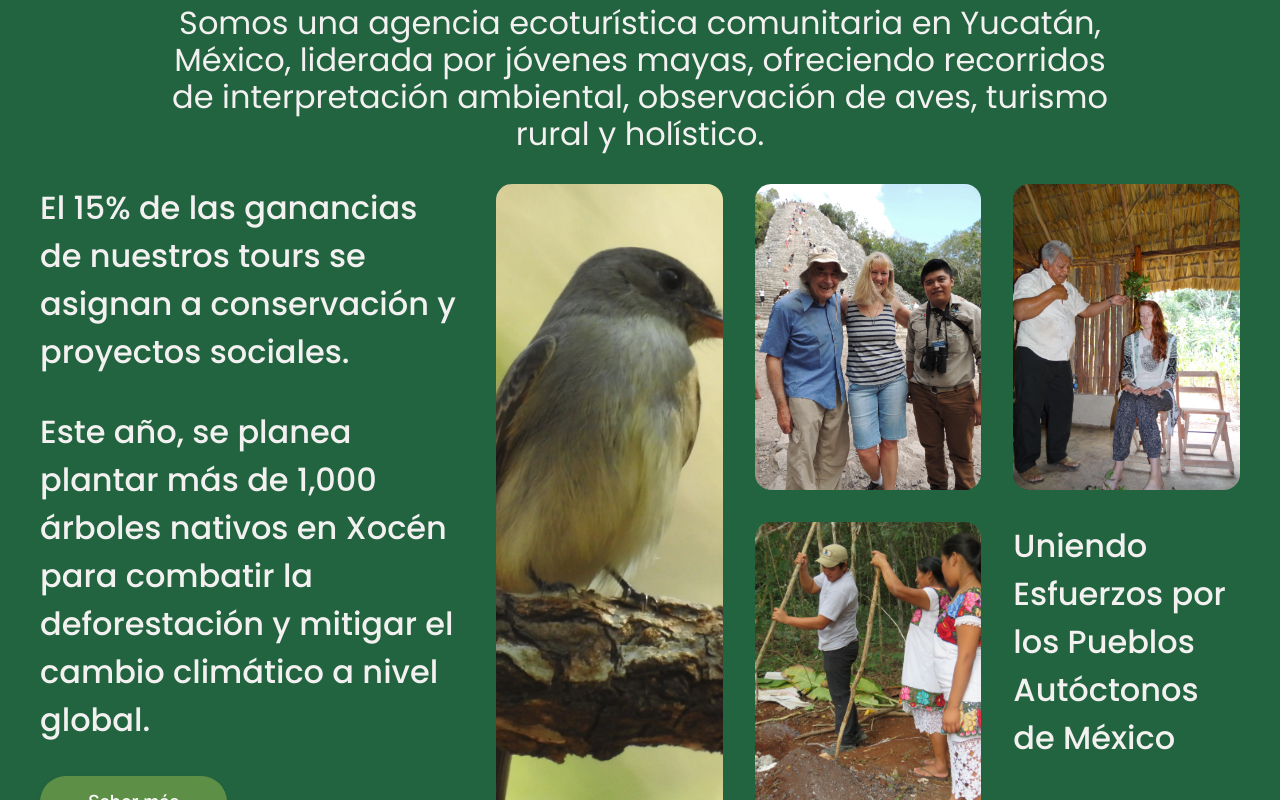
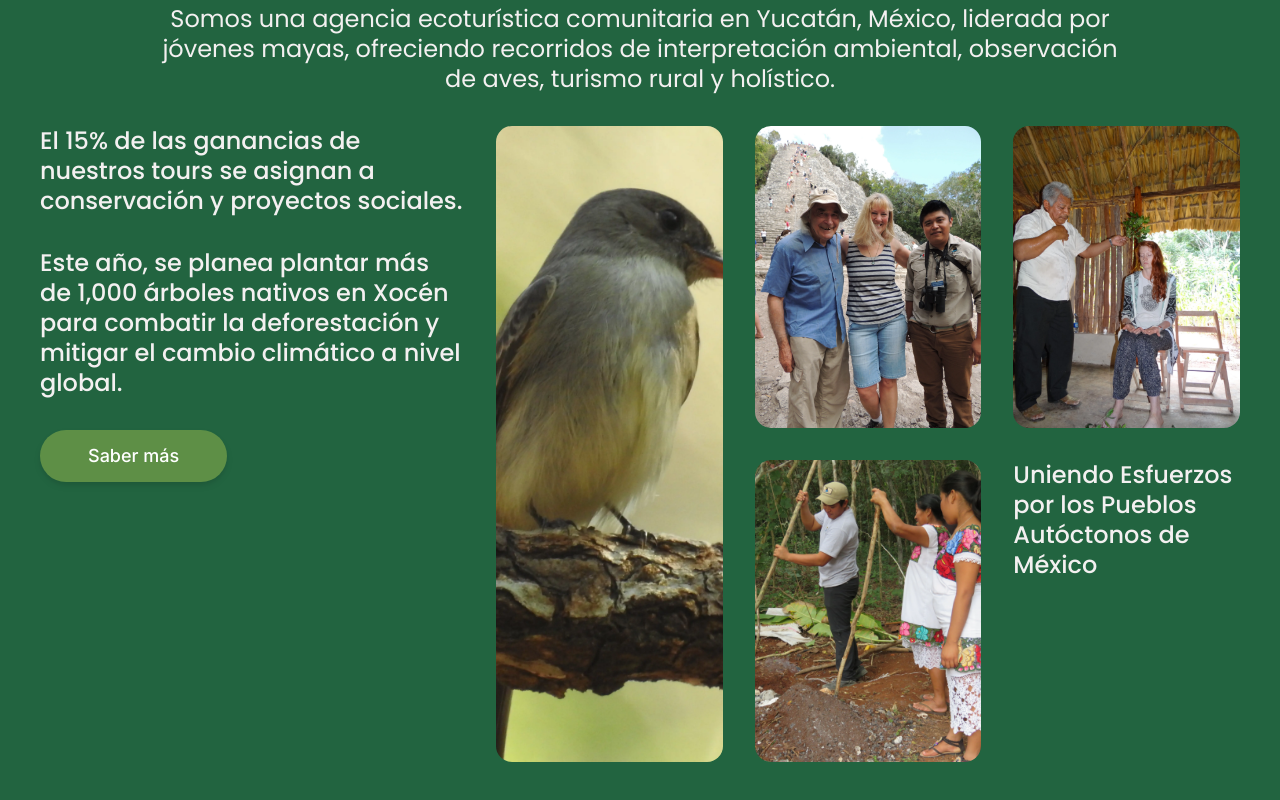
Before and after one commit to figuitiko/xocen-next, a Next.js app: page / in a window 1280 px wide. Shown: the part 1620-2420 px from the top of the page. Built offline with nearby package versions, Linux system fonts and the light colour scheme; a web font is replaced by a local one.

Commit message:
refactor: Update font sizes and line heights in about section

```diff
--- a/src/components/home/about-section.tsx
+++ b/src/components/home/about-section.tsx
@@ -44,16 +44,16 @@ const AboutSection = () => {
           </picture>
         </div>
         <div className="flex justify-center w-full">
-          <Text className="text-center text-[32px] leading-[37px]  font-normal max-w-[80%]">
+          <Text className="text-center text-[24px] leading-[30px]  font-normal max-w-[80%]">
             {ABOUT_CONTENT.PARAGRAPH_1}
           </Text>
         </div>
         <div className="flex gap-8">
           <div className="flex flex-col gap-8 min-w-[424px]">
-            <Text className="text-[32px] leading-[48px]">
+            <Text className="text-[24px] leading-[30px]">
               {ABOUT_CONTENT.PARAGRAPH_2}
             </Text>
-            <Text className="text-[32px] leading-[48px]">
+            <Text className="text-[24px] leading-[30px]">
               {ABOUT_CONTENT.PARAGRAPH_3}
             </Text>
             <ButtonMain href="/about"> Saber más</ButtonMain>
@@ -95,7 +95,7 @@ const AboutSection = () => {
                 className="size-full object-cover"
               />
             </picture>
-            <Text className="text-[32px] leading-[48px]">
+            <Text className="text-[24px] leading-[30px]">
               {ABOUT_CONTENT.PARAGRAPH_4}
             </Text>
           </div>
```
